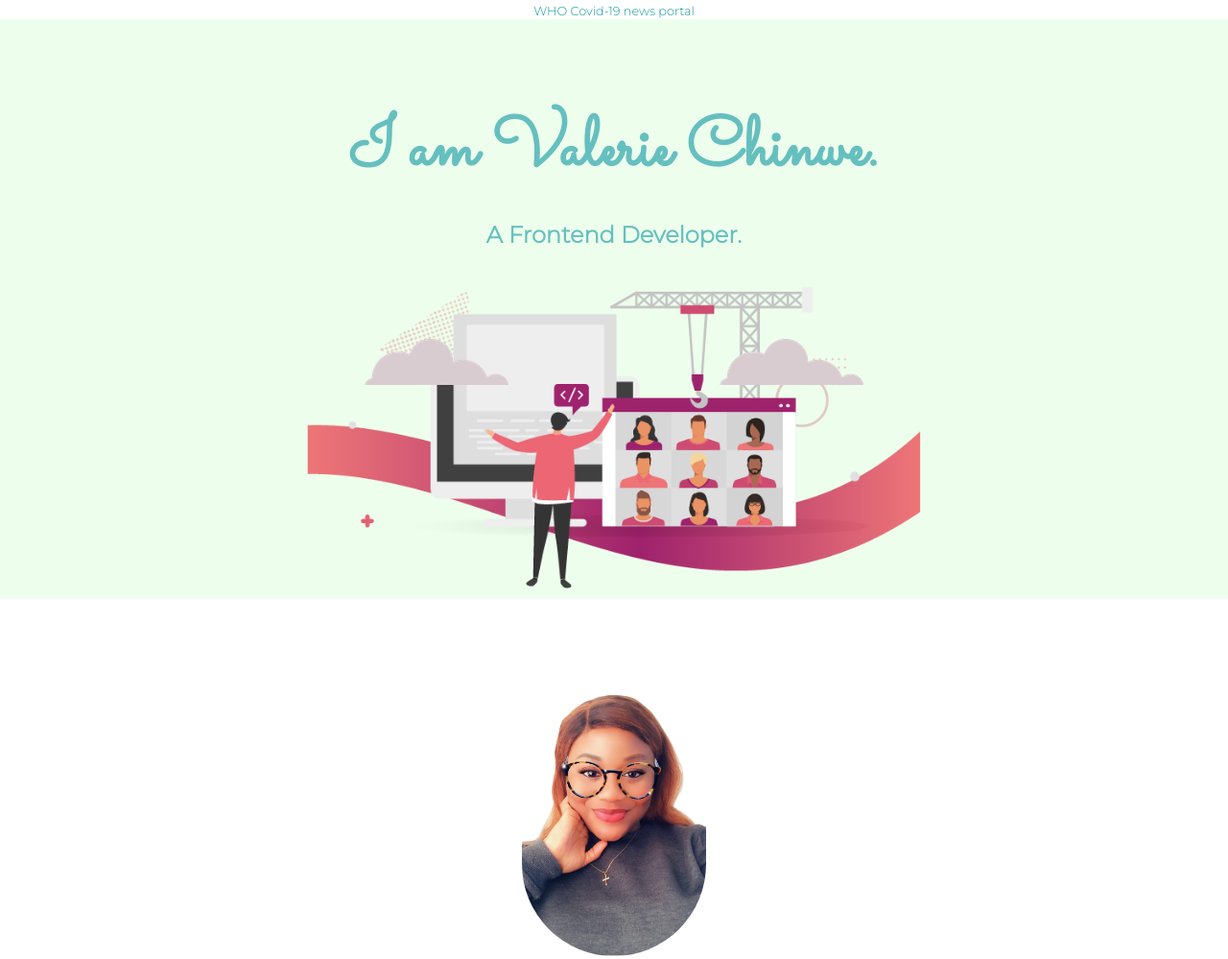
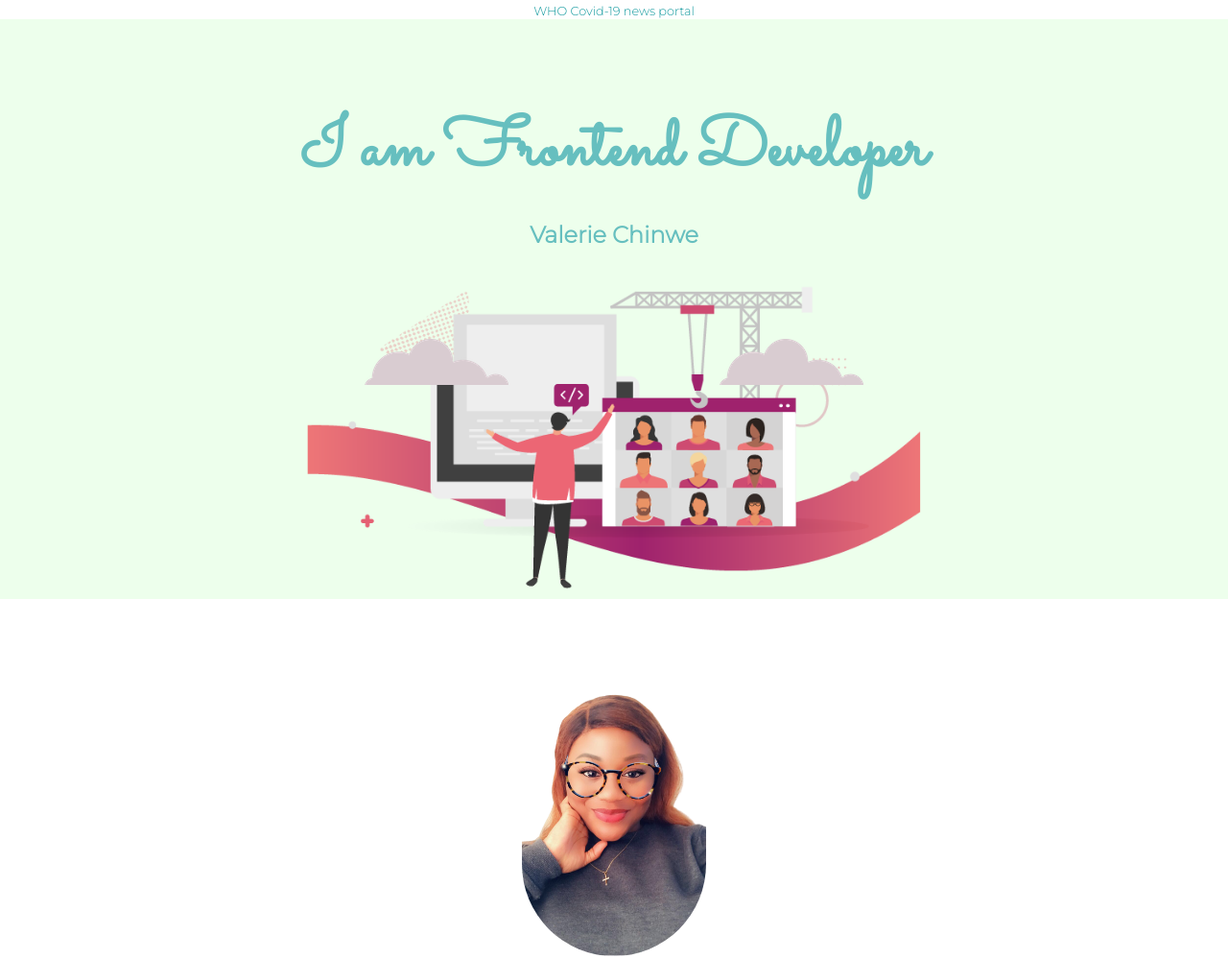
Before and after one commit to valeriechinwe/website, a plain HTML site: page index.html in a window 1280 px wide. Shown: the top 999 px of the page at 96% size. Drawn offline with Linux system fonts and the light colour scheme.

Commit message:
Update index.html

```diff
--- a/index.html
+++ b/index.html
@@ -4,7 +4,8 @@
 <head>
   <meta charset="utf-8">
   <meta name="viewport" content="width=device-width, initial-scale=1.0">
-  <title>Valerie Chinwe - Frontend Developer</title>
+  <title>Valerie Chinwe | Frontend Developer and Digital Marketer</title>
+  <meta name="description" content="Frontend developer passionate about integrating traditional marketing with digital marketing to expand brand awareness and drive revenue growth.">
   <link rel="stylesheet" type="text/css" href="CSS/styles.css">
   <link rel="icon" href="favicon.ico">
   <link href="https://use.fontawesome.com/releases/v5.6.3/css/all.css" rel="stylesheet" integrity="sha384-UHRtZLI+pbxtHCWp1t77Bi1L4ZtiqrqD80Kn4Z8NTSRyMA2Fd33n5dQ8lWUE00s/" crossorigin="anonymous">
@@ -17,8 +18,8 @@
   <a id="top" href="https://covid19.who.int/" target="_blank" style="font-size:0.8rem">WHO Covid-19 news portal</a>
   <div class="top-container">
     <img class="top-cloud" src="Images/cloud.png" alt="cloud-img">
-    <h1>I am Valerie Chinwe.</h1>
-    <h2>A Frontend Developer.</h2>
+    <h1>I am Frontend Developer</h1>
+    <h2>Valerie Chinwe</h2>
     <img class="bottom-cloud" src="Images/cloud.png" alt="cloud-img">
     <img class="fed" src="Images/developer.webp" alt="fbd-img">
   </div>
```
